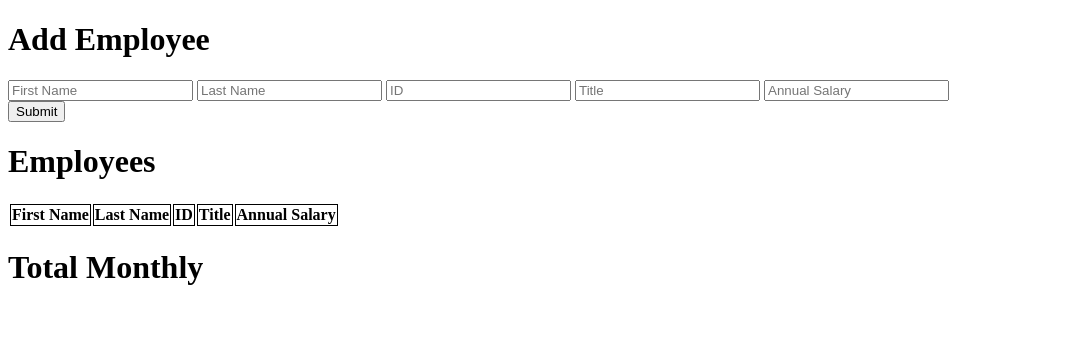
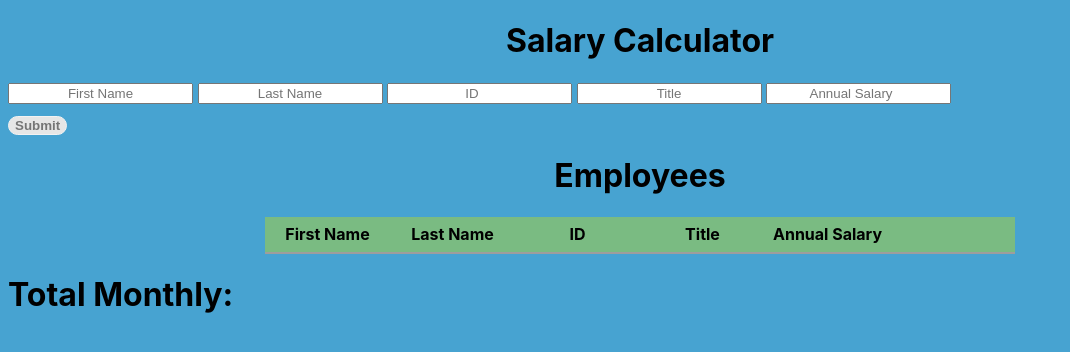
Before and after one commit to AndrewKapp59/weekend-jquery-salary-calculator, a plain HTML site: page index.html in a window 1280 px wide. Shown: the whole page, without its empty margins (0-1070 px from the left). Drawn offline with Linux system fonts and the light colour scheme.

Commit message:
Adding css

```diff
--- a/index.html
+++ b/index.html
@@ -10,7 +10,7 @@
   <title>Document</title>
 </head>
 <body>
-<h1>Add Employee</h1>
+<h1>Salary Calculator</h1>
 
 <div>
   <input id="firstName" type="text" placeholder="First Name" />
@@ -21,7 +21,7 @@
 </div>
 
 <div>
-  <button id = 'submitButton'>Submit</button>
+  <button id = 'submitButton' class = 'button'>Submit</button>
 </div>
 
 <h1>Employees</h1>
@@ -33,12 +33,13 @@
     <th>ID</th>
     <th>Title</th>
     <th>Annual Salary</th>
+    <th></th>
   </tr>
   <tbody id = newEmployee></tbody>
 </table>
 
 
-<h1 class = 'mt' id = 'mt'>Total Monthly</h1>
+<h1 class = 'mt' id = 'mt'>Total Monthly: </h1>
 
 </body>
 </html>
--- a/script.js
+++ b/script.js
@@ -10,7 +10,6 @@ $('#submitButton').on('click', NewEmployee);
 $('#submitButton').on('click', totalMonthly);
 $('#newEmployee').on('click', '#getRid', getRid);
 }
-
 
 function NewEmployee() {
 
@@ -29,8 +28,9 @@ function NewEmployee() {
     title: addTitle,
     annualSalary: addAnnualSalary
   }
+  console.log('New employee added');
 
-  //pushes annual salary to an array for total monthly
+  //stores annual salary in an array for total monthly
   employeeSalaries.push(neo.annualSalary)
 
   //appends neo info to DOM
@@ -41,7 +41,7 @@ function NewEmployee() {
       <td>${neo.id}</td>
       <td>${neo.title}</td>
       <td>${neo.annualSalary}</td>
-      <td><button id='getRid'>Delete</button></td>
+      <td><button id='getRid' class = 'button'>Delete</button></td>
      </tr>`);
 }
 
@@ -61,7 +61,7 @@ function totalMonthly() {
   if (total >= 20000) {
     let el = $('#mt');
     el.empty();
-    el.append(`<h4> Total Monthly: $` + Math.round(total/12) + `</h4>`)
+    el.append(`<h4> Total Monthly: $` + Math.round(total/12) + `!</h4>`)
     $('.mt').addClass('red')
   }
   console.log('Total Monthly working');
@@ -70,6 +70,6 @@ function totalMonthly() {
 // Deletes the row of the button you click
 function getRid() {
   ($(this).parent().parent().remove());
-  console.log('this is', $(this).parent());
   console.log('Get Rid is running');
+  console.log($(this).parent().parent(), 'has been deleted');
 }
--- a/style.css
+++ b/style.css
@@ -1,11 +1,99 @@
-th, td {
-  border: 1px solid black;
+body {
+
+  background-color: 	rgb(71, 163, 209);
+  font-family: -apple-system, BlinkMacSystemFont, 'Segoe UI', Roboto, Oxygen, Ubuntu, Cantarell, 'Open Sans', 'Helvetica Neue', sans-serif;
+}
+
+h1 {
+  text-align: center;
+}
+
+/* Search Bars */
+
+input {
+  text-align: center;
+  display: inline-block;
+  margin-left: auto;
+  margin-right: auto;
+}
+
+input:hover {
+  box-shadow: 0 0 11px #e4e4e4;
+}
+
+#firstName {
+  margin-bottom: 10px;
+}
+
+
+/* Submit and Delete Buttons */
+
+button {
+  background-color: #e6e6e6;
+  border: 1px solid #f2f2f2;
+  color: #757575;
+  cursor: pointer;
+  font-weight: bold;
+  text-align: center;
+  border-radius: 15px;
+}
+
+button:hover {
+  border: 1px solid #bdbdbd;
+  box-shadow: 0 0.5px 0 0 #d3d3d3;
+  color: black;
+}
+
+
+
+
+table {
+  margin-left: auto;
+  margin-right: auto;
+}
+
+th {
+  background-color: rgb(122, 187, 130);
+}
+
+tr {
+  background-color: rgb(173, 213, 178);
+  height: 25px;
+}
+
+td {
+  width: 115px;
+  padding: 5px;
+}
+
+th, td{
+  height: 25px;
+  width: 115px;
+  padding: 5px;
+  border-bottom: 2px solid rgb(158, 157, 157);
+}
+
+table, th, td {
+  text-align: center;
+  border-collapse: collapse;
+}
+
+h4 {
+  margin-top: 1px;
+  margin-bottom: 1px;
+}
+
+#mt {
+  position: fixed;
+  width:inherit;
 }
 
 .red {
   background-color: red;
+  border-radius: 8px;
 }
 
 .white{
   background-color: white;
+  border-radius: 8px;
 }
```
